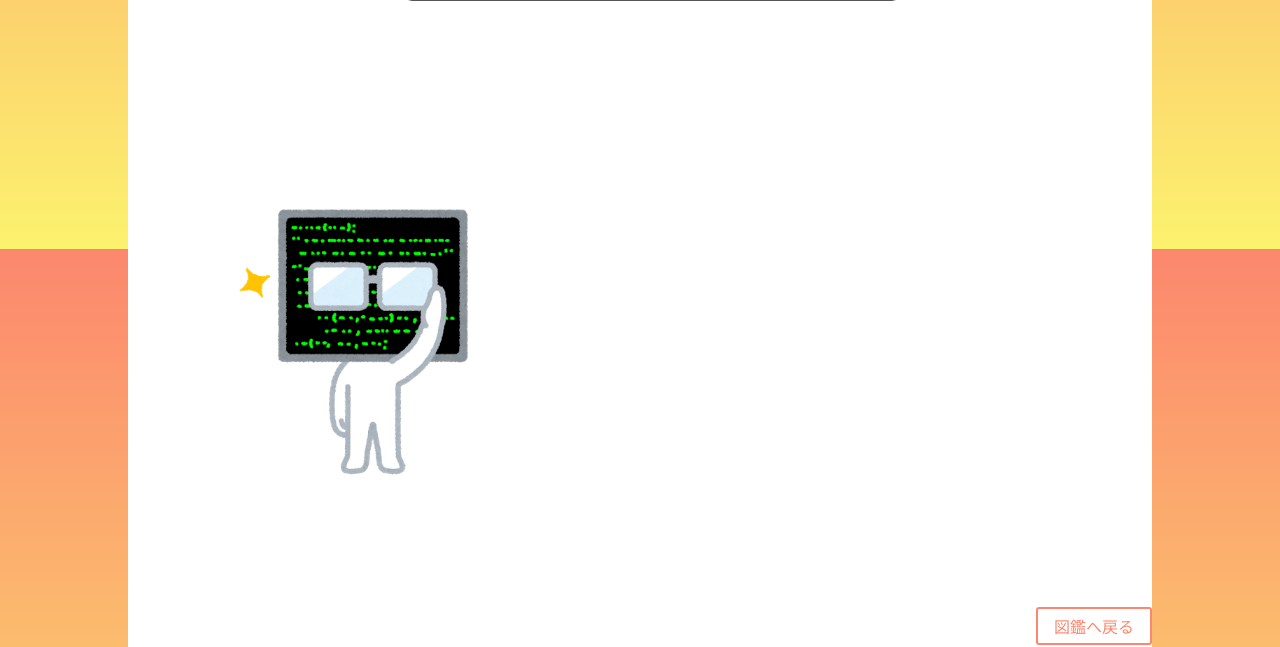
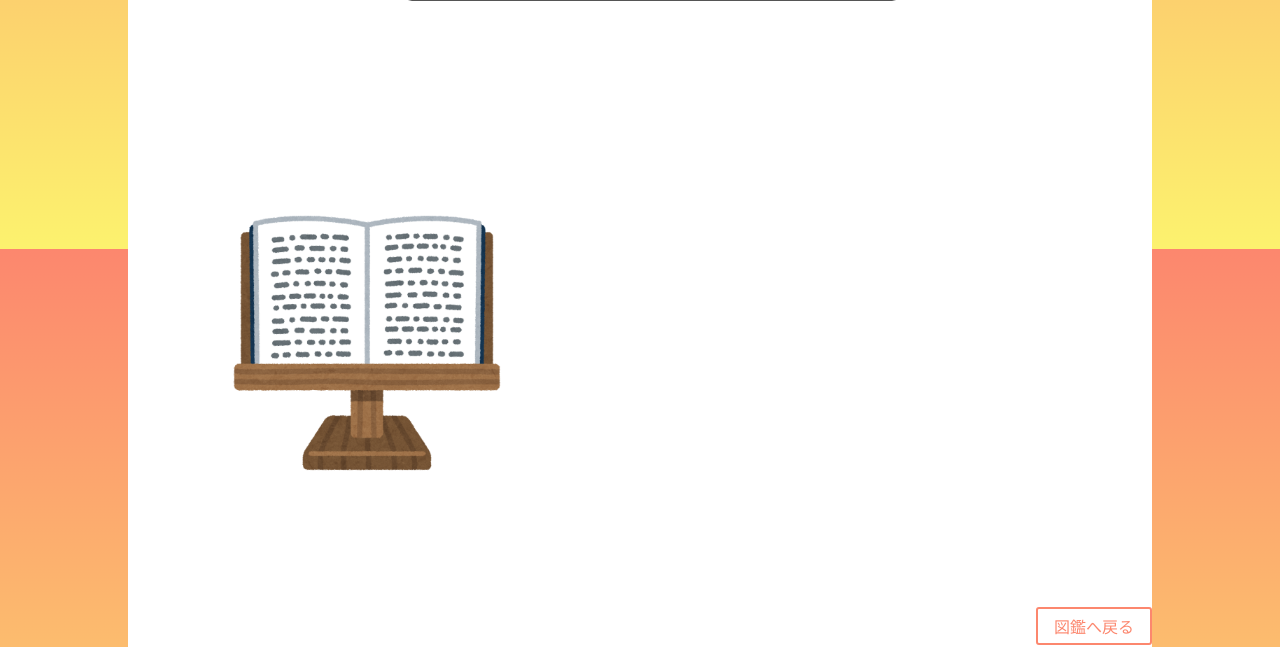
Before and after one commit to kkakkoottaaaniiiia/abunator, a Flask app: template templates/explanation.html in a window 1280 px wide. Shown: the part 551-1198 px from the top of the page. Run offline with Flask 2, Linux system fonts and the light colour scheme; the template is opened without the code that fills it: most values are stand-ins (such as "Sample title", 1, 10 or a date in 2020); some libraries are stand-ins or nearby versions.

Commit message:
微調整10:11

```diff
--- a/app.py
+++ b/app.py
@@ -114,7 +114,5 @@ def kaisetu():
 
 
 
-
-
 if __name__ == "__main__":
     app.run(debug=True, port=5000, threaded=True)
--- a/templates/explanation.html
+++ b/templates/explanation.html
@@ -40,7 +40,7 @@
 
         </div>
 
-        <img class="smart" src="../static/imgs/smart.png" alt="人工知能画像" title="人工知能の画像">
+        <img class="smart" src="../static/imgs/book.png" alt="書見台と本の画像" title="書見台の画像">
 
 
         <br><br><br><br><br>
--- a/templates/index.html
+++ b/templates/index.html
@@ -17,6 +17,8 @@
 
             <!-- 図鑑へのリンク -->
             <a href="/pic_book" class="picture_book">図鑑へのリンク</a>
+
+
 
             <div id="main">
                 <h1 class="f-big">ABUNATOR</h1>
--- a/templates/result.html
+++ b/templates/result.html
@@ -44,7 +44,7 @@
 
 
 
-        <br>
+        <br><br><br><br><br>
 
     </div>
 </body>
```
Also changed, not shown: static/css/results.css (renamed from static/css/result.css), static/imgs/book.png (added).
